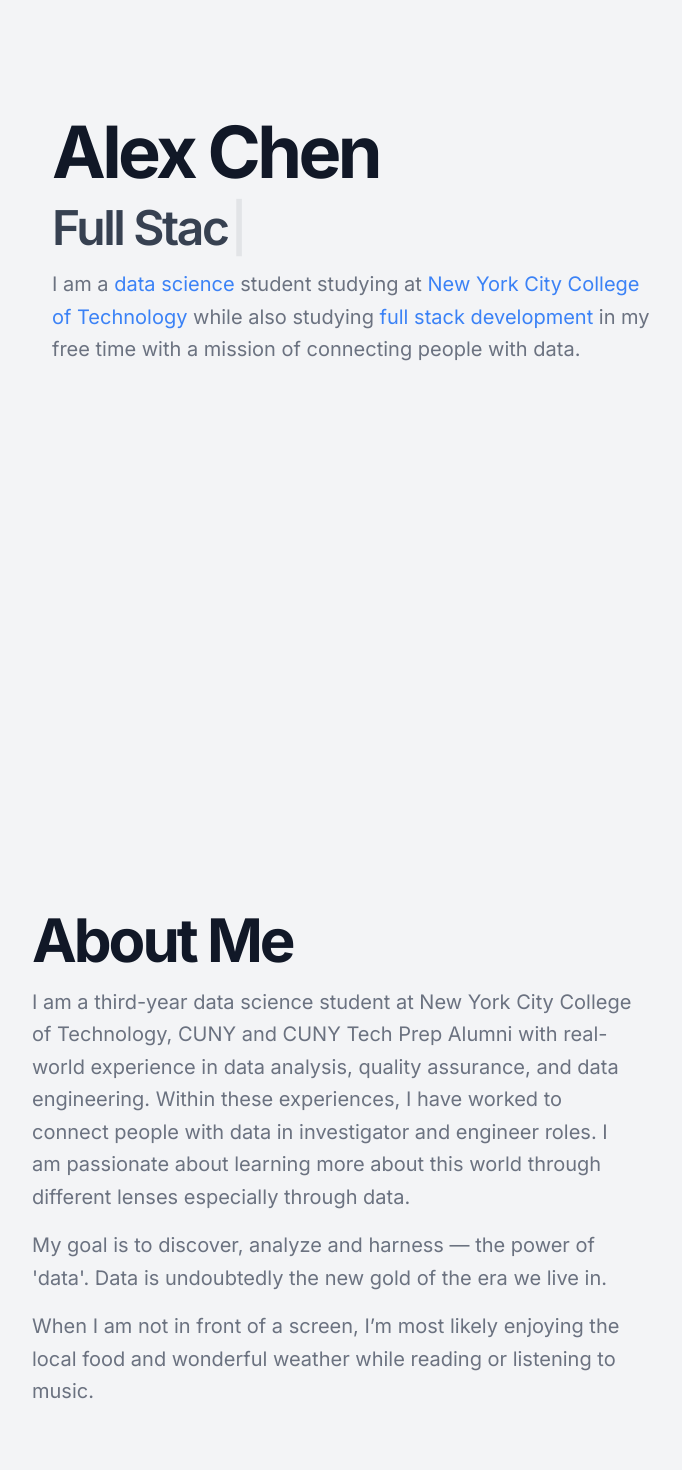
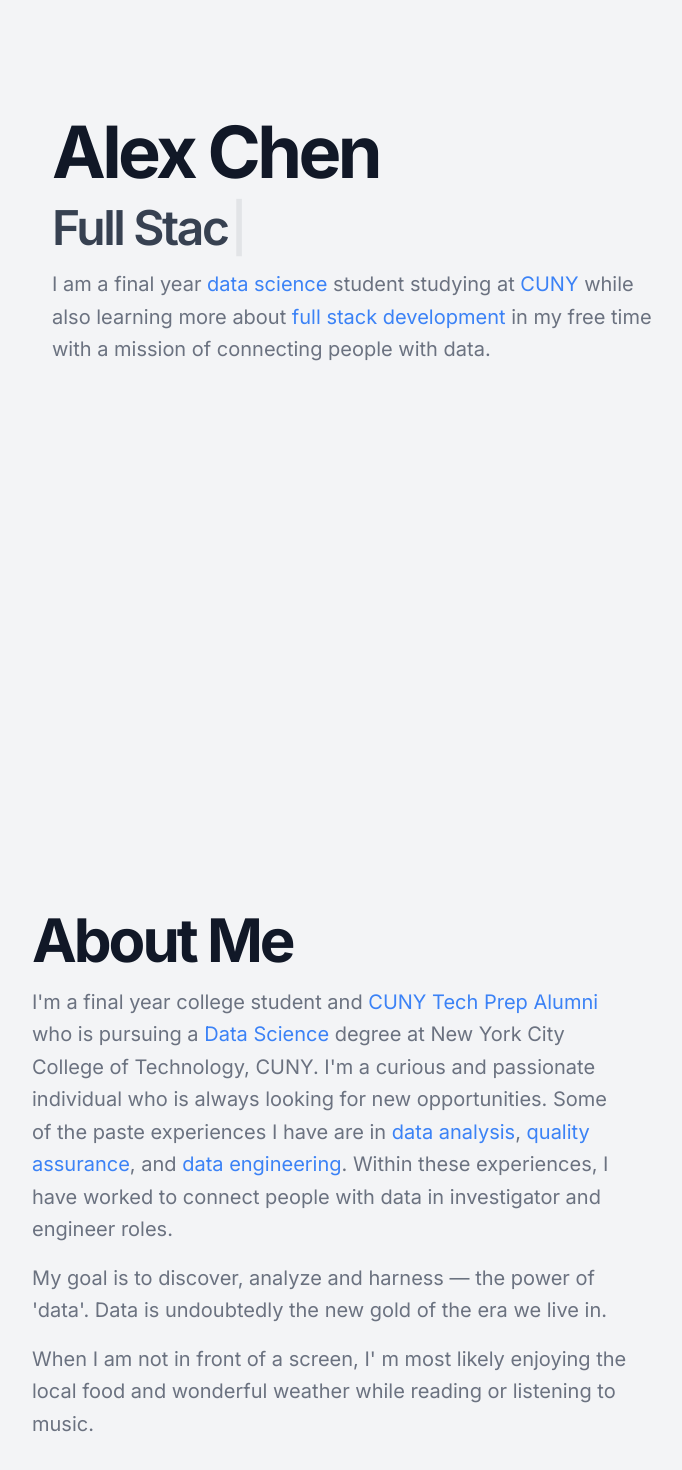
Before and after one commit to 112523chen/112523chen-website, a Next.js app: page / in a window 1280 px wide. Shown: the part 188-1658 px from the top of the page, without its empty margins (228-910 px from the left). Built offline with nearby package versions, Linux system fonts and the light colour scheme.

Commit message:
update(): add content

```diff
--- a/src/components/About.tsx
+++ b/src/components/About.tsx
@@ -1,3 +1,4 @@
+import Link from "next/link";
 import React from "react";
 
 const About = () => {
@@ -15,13 +16,43 @@ const About = () => {
           </div>
 
           <p className="max-w-[600px] text-lg text-gray-500 md:text-xl/relaxed lg:text-base/relaxed xl:text-xl/relaxed dark:text-gray-400">
-            I am a third-year data science student at New York City College of
-            Technology, CUNY and CUNY Tech Prep Alumni with real-world
-            experience in data analysis, quality assurance, and data
-            engineering. Within these experiences, I have worked to connect
-            people with data in investigator and engineer roles. I am passionate
-            about learning more about this world through different lenses
-            especially through data.
+            I&apos;m a final year college student and{" "}
+            <Link
+              href="https://cunytechprep.org/"
+              target="_blank"
+              className="text-blue-500 hover:text-blue-600 dark:text-blue-400 dark:hover:text-blue-500"
+            >
+              CUNY Tech Prep Alumni
+            </Link>{" "}
+            who is pursuing a{" "}
+            <span className="text-blue-500 hover:text-blue-600 dark:text-blue-400 dark:hover:text-blue-500">
+              Data Science
+            </span>{" "}
+            degree at New York City College of Technology, CUNY. I&apos;m a
+            curious and passionate individual who is always looking for new
+            opportunities. Some of the paste experiences I have are in{" "}
+            <span
+              className="text-blue-500 hover:text-blue-600 dark:text-blue-400 dark:hover:text-blue-500"
+              title="Data Analysis"
+            >
+              data analysis
+            </span>
+            ,{" "}
+            <span
+              className="text-blue-500 hover:text-blue-600 dark:text-blue-400 dark:hover:text-blue-500"
+              title="Data Analysis"
+            >
+              quality assurance
+            </span>
+            , and{" "}
+            <span
+              className="text-blue-500 hover:text-blue-600 dark:text-blue-400 dark:hover:text-blue-500"
+              title="Data Engineering"
+            >
+              data engineering
+            </span>
+            . Within these experiences, I have worked to connect people with
+            data in investigator and engineer roles.
           </p>
           <p className="max-w-[600px] text-lg text-gray-500 md:text-xl/relaxed lg:text-base/relaxed xl:text-xl/relaxed dark:text-gray-400">
             My goal is to discover, analyze and harness &mdash; the power of
@@ -29,8 +60,8 @@ const About = () => {
             live in.
           </p>
           <p className="max-w-[600px] text-lg text-gray-500 md:text-xl/relaxed lg:text-base/relaxed xl:text-xl/relaxed dark:text-gray-400">
-            When I am not in front of a screen, I’m most likely enjoying the
-            local food and wonderful weather while reading or listening to
+            When I am not in front of a screen, I&apos; m most likely enjoying
+            the local food and wonderful weather while reading or listening to
             music.
           </p>
         </div>
--- a/src/components/Display.tsx
+++ b/src/components/Display.tsx
@@ -20,12 +20,13 @@ const Display = () => {
             </div>
           </div>
           <p className="max-w-[600px] text-lg text-gray-500 md:text-xl/relaxed lg:text-base/relaxed xl:text-xl/relaxed dark:text-gray-400">
-            I am a <span className="text-blue-500">data science</span> student
-            studying at{" "}
-            <span className="text-blue-500">
-              New York City College of Technology
+            I am a final year{" "}
+            <span className="text-blue-500 dark:text-blue-300">
+              data science
             </span>{" "}
-            while also studying{" "}
+            student studying at{" "}
+            <span className="text-blue-500 dark:text-blue-300">CUNY</span> while
+            also learning more about{" "}
             <span className="text-blue-500">full stack development</span> in my
             free time with a mission of connecting people with data.
           </p>
```
